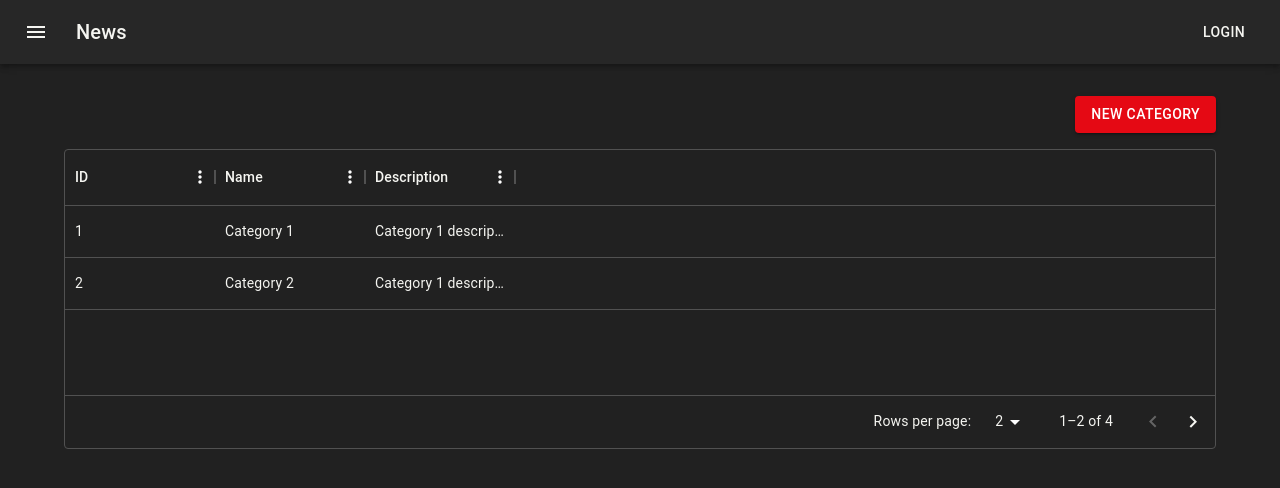
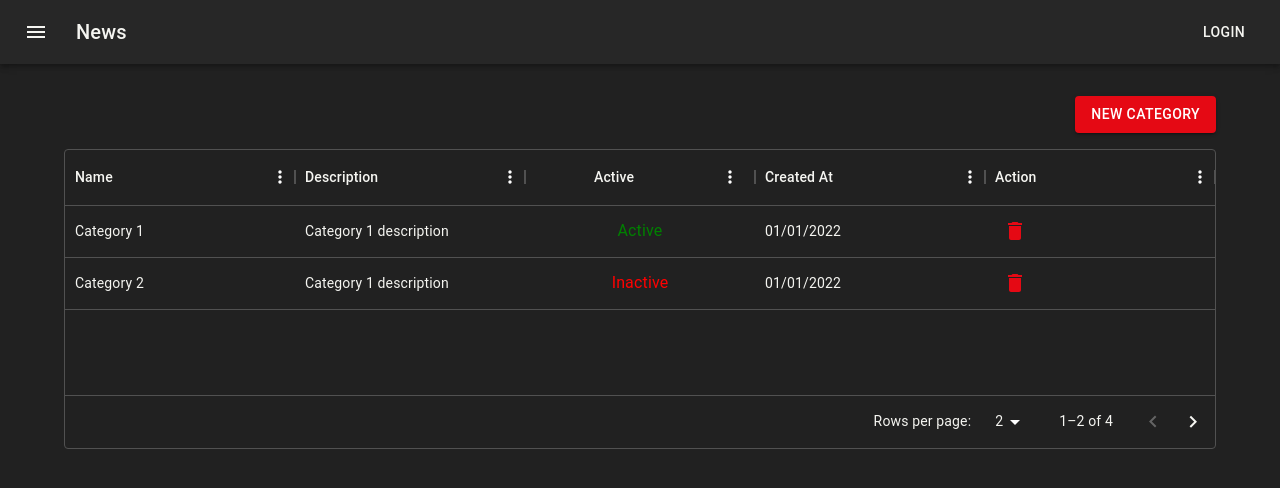
Before and after one commit to paulosarmento/projeto-pratico-fc-admin-react, a React (Create React App) app: page / in a window 1280 px wide. Shown: the top 488 px of the page. Built offline with nearby package versions, Linux system fonts and the light colour scheme.

Commit message:
Customizando campos da datagrid de categoria

```diff
--- a/src/features/categories/ListCategory.tsx
+++ b/src/features/categories/ListCategory.tsx
@@ -1,7 +1,13 @@
-import { Box, Button, Link, Typography } from "@mui/material";
+import { Box, Button, IconButton, Link, Typography } from "@mui/material";
 import { useAppSelector } from "../../app/hooks";
 import { selectCategories } from "./categorySlice";
-import { DataGrid, GridColDef, GridRowsProp } from "@mui/x-data-grid";
+import {
+  DataGrid,
+  GridColDef,
+  GridRenderCellParams,
+  GridRowsProp,
+} from "@mui/x-data-grid";
+import DeleteIcon from "@mui/icons-material/Delete";
 
 const CategoryList = () => {
   const categories = useAppSelector(selectCategories);
@@ -12,25 +18,62 @@ const CategoryList = () => {
     id: category.id,
     name: category.name,
     description: category.description,
+    isActive: category.is_active,
+    createdAt: new Date(category.created_at).toLocaleDateString("pt-BR"),
   }));
 
   // use columns
 
   const columns: GridColDef[] = [
-    { field: "id", headerName: "ID", width: 150 },
     {
       field: "name",
       headerName: "Name",
-      width: 150,
-      editable: true,
+      flex: 1,
     },
     {
       field: "description",
       headerName: "Description",
-      width: 150,
-      editable: true,
+      flex: 1,
+    },
+    {
+      field: "isActive",
+      headerName: "Active",
+      flex: 1,
+      type: "boolean",
+      renderCell: renderIsActiveCell,
+    },
+    {
+      field: "createdAt",
+      headerName: "Created At",
+      flex: 1,
+    },
+    {
+      field: "id",
+      headerName: "Action",
+      flex: 1,
+      renderCell: renderIsActionCell,
     },
   ];
+
+  function renderIsActionCell(row: GridRenderCellParams) {
+    return (
+      <IconButton
+        color="secondary"
+        onClick={() => alert(`Delete ${row.value}`)}
+        aria-label="Delete"
+      >
+        <DeleteIcon />
+      </IconButton>
+    );
+  }
+
+  function renderIsActiveCell(row: GridRenderCellParams) {
+    return (
+      <Typography color={row.value ? "green" : "red"}>
+        {row.value ? "Active" : "Inactive"}
+      </Typography>
+    );
+  }
 
   return (
     <Box maxWidth={"lg"} sx={{ mt: 4, mb: 4 }}>
--- a/src/features/categories/categorySlice.ts
+++ b/src/features/categories/categorySlice.ts
@@ -22,7 +22,7 @@ const category: Category = {
 
 export const initialState = [
   category,
-  { ...category, id: "2", name: "Category 2" },
+  { ...category, id: "2", name: "Category 2", is_active: false },
   { ...category, id: "3", name: "Category 3" },
   { ...category, id: "4", name: "Category 4" },
 ];
```
